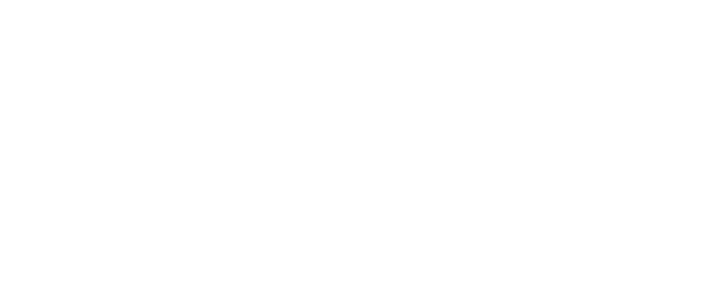
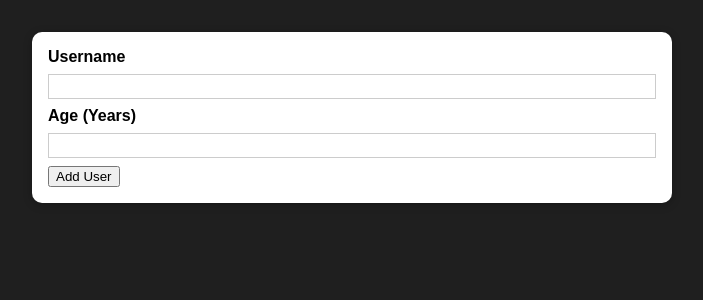
Before and after one commit to nataliusta/user_input_react, a React (Create React App) app: page / in a window 1280 px wide. Shown: the top 300 px of the page, without its empty margins (288-991 px from the left). Built offline with nearby package versions, Linux system fonts and the light colour scheme.

Commit message:
Create and style Card component

```diff
--- a/src/App.js
+++ b/src/App.js
@@ -1,10 +1,12 @@
 import React from 'react';
+
+import AddUser from './components/Users/AddUser';
 
 
 function App() {
   return (
     <div>
-
+      <AddUser />
     </div>
   );
 }
--- a/src/components/UI/Card.js
+++ b/src/components/UI/Card.js
@@ -1,9 +1,12 @@
 import React from 'react';
+import styles from './Card.module.css';
 
-const Card = () => {
-    return(
+const Card = (props) => {
 
+    return (
+        <div className={`${styles.card} ${props.className}`}>{props.children}</div>
     )
-};
+
+}
 
 export default Card;
--- a/src/components/UI/Card.module.css
+++ b/src/components/UI/Card.module.css
@@ -0,0 +1,5 @@
+.card {
+    background: white;
+    box-shadow: 0 2px 8px rgba(0, 0, 0, 0.26);
+    border-radius: 10px;
+}
--- /dev/null
+++ b/src/components/Users/AddUser.js
@@ -0,0 +1,25 @@
+import React from 'react';
+
+import Card from '../UI/Card';
+import styles from './AddUser.module.css';
+
+const AddUser = (props) => {
+
+    const addUserHandler = (event) => {
+        event.preventDefault();
+    };
+
+    return(
+        <Card className={styles.input}>
+            <form onSubmit={addUserHandler}>
+                <label htmlFor='username'>Username</label>
+                <input id='username' type='text'/>
+                <label htmlFor='userage'>Age (Years)</label>
+                <input id='age' type='number'/>
+                <button type='age'>Add User</button>
+            </form>
+        </Card>
+    );
+};
+
+export default AddUser;
--- /dev/null
+++ b/src/components/Users/AddUser.module.css
@@ -0,0 +1,26 @@
+.input {
+    margin: 2rem auto;
+    padding: 1rem;
+    width: 90%;
+    max-width: 40rem;
+  }
+
+  .input label {
+    display: block;
+    font-weight: bold;
+    margin-bottom: 0.5rem;
+  }
+
+  .input input {
+    font: inherit;
+    display: block;
+    width: 100%;
+    border: 1px solid #ccc;
+    padding: 0.15rem;
+    margin-bottom: 0.5rem;
+  }
+
+  .input input:focus {
+    outline: none;
+    border-color: #4f005f;
+  }
--- a/src/index.css
+++ b/src/index.css
@@ -4,6 +4,7 @@
 
 html {
   font-family: sans-serif;
+  background: #1f1f1f;
 }
 
 body {
```
Also changed, not shown: src/components/AddUser.js (deleted, +0 -9 lines), src/components/Users/ErrorModal.js (renamed from src/components/ErrorModal.js), src/components/Users/ErrorModal.module.css (added), src/components/Users/UsersList.js (renamed from src/components/UsersList.js), src/components/Users/UsersList.module.css (added), src/components/UsersList.module.css (deleted).
